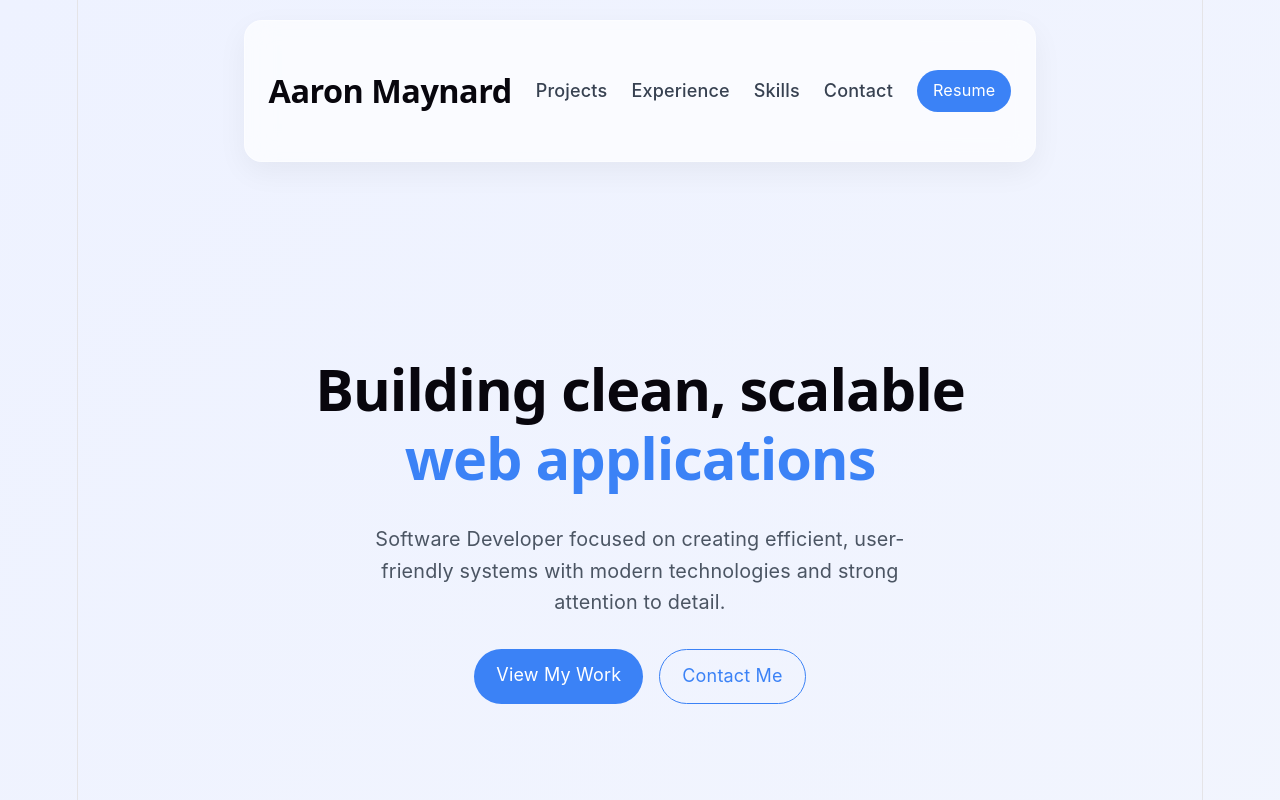
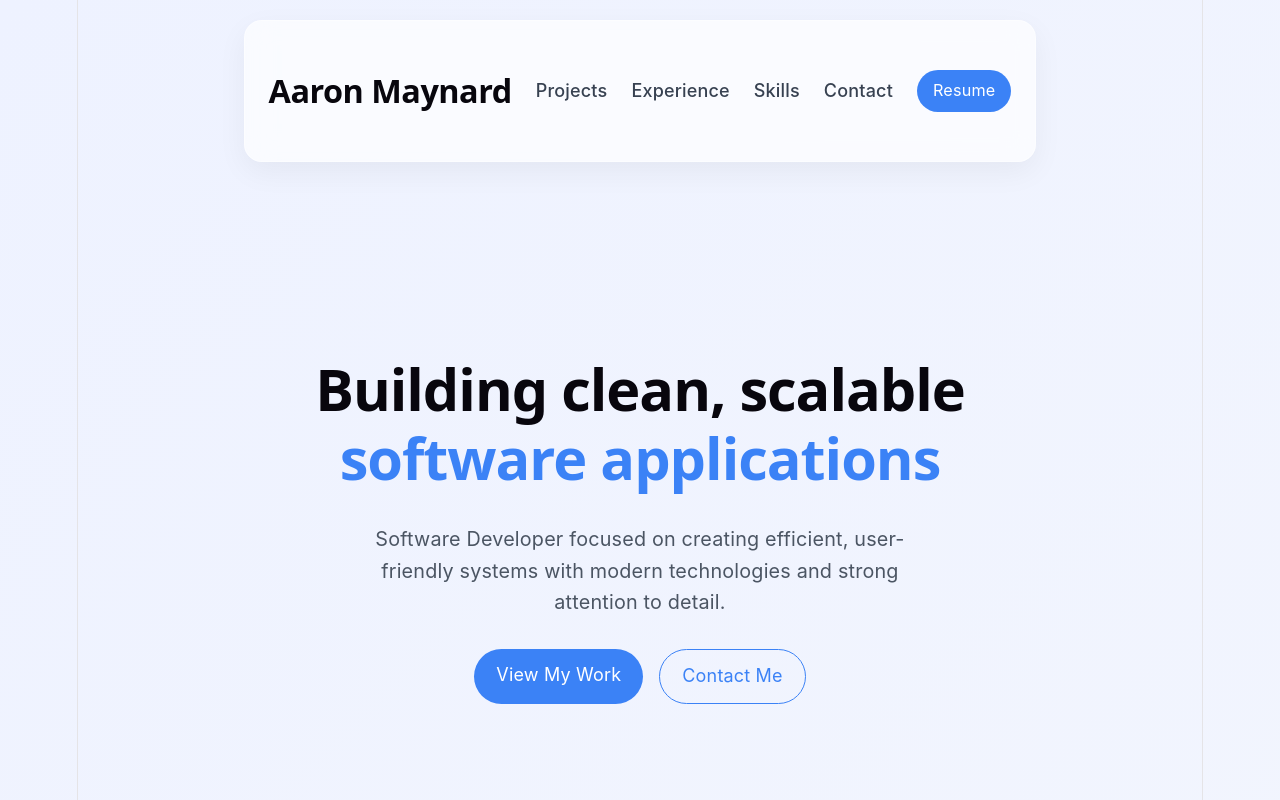
Before and after one commit to Gloryorb1/MyPortfolio, a React (Vite) app: page / in a window 1280 px wide. Shown: the top 800 px of the page. Built offline with nearby package versions, Linux system fonts and the light colour scheme.

Commit message:
Update Hero.jsx

```diff
--- a/src/components/Hero.jsx
+++ b/src/components/Hero.jsx
@@ -12,7 +12,7 @@ export default function Hero() {
           transition={{ duration: 0.6 }}
         >
           <h1>
-            Building clean, scalable <span className="highlight">web applications</span>
+            Building clean, scalable <span className="highlight">software applications</span>
           </h1>
 
           <p>
```
